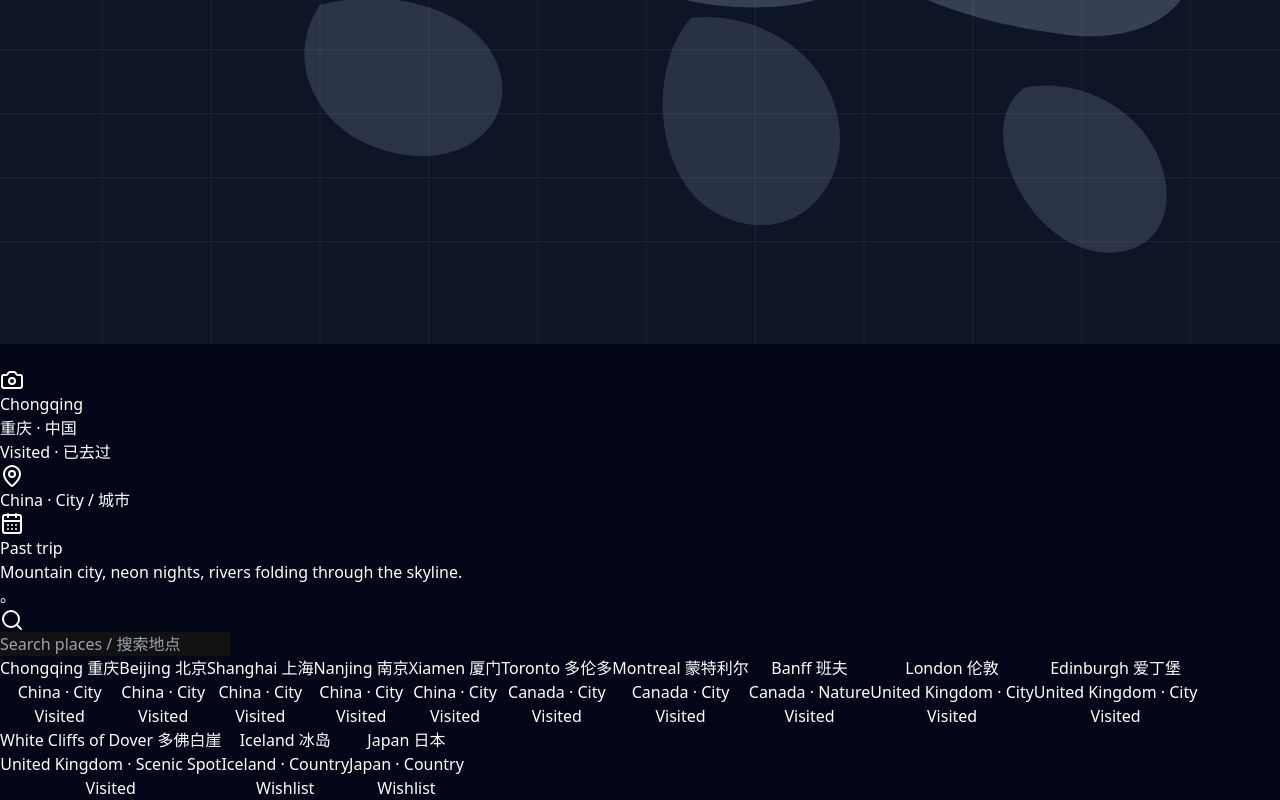
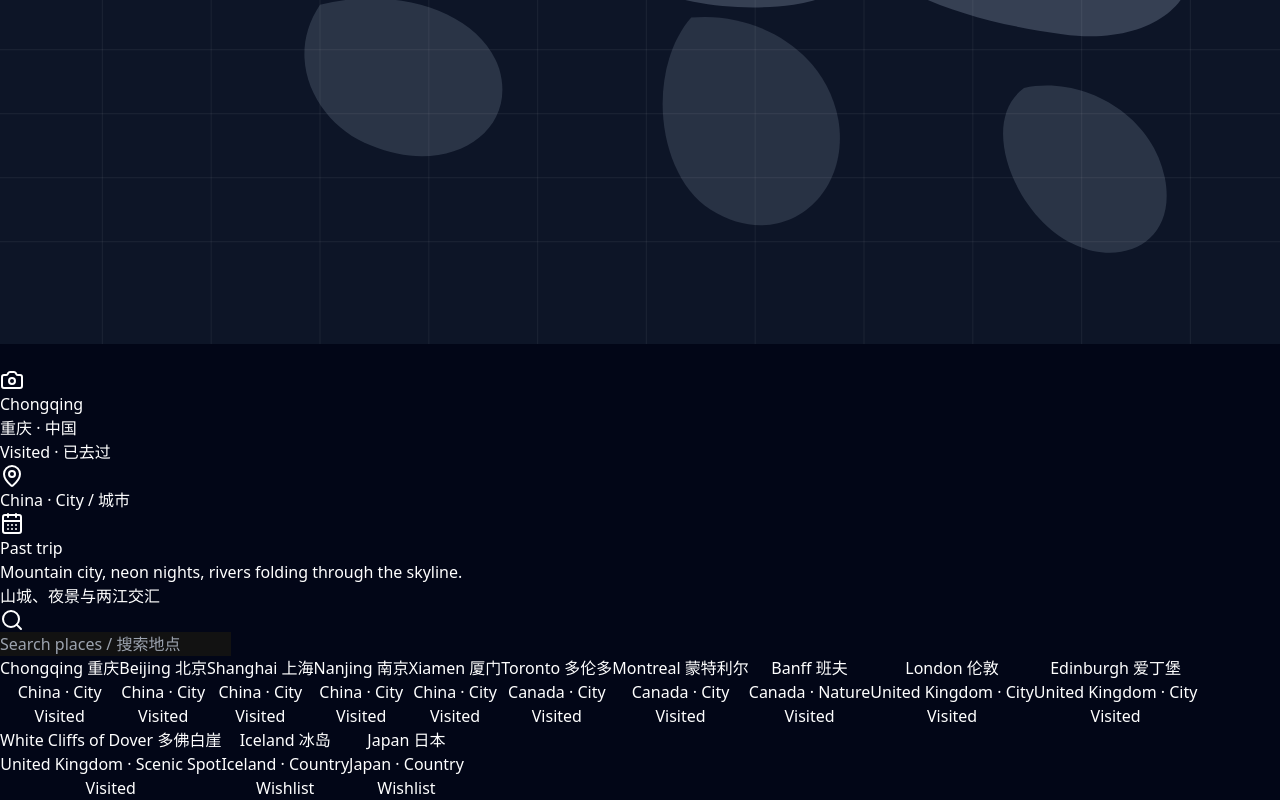
Before and after one commit to ccccchris1234/travel_journal, a React (Vite) app in the folder world-travel-journal-response2/: page / in a window 1280 px wide. Shown: the part 704-1504 px from the top of the page. Built offline with nearby package versions, Linux system fonts and the light colour scheme.

Commit message:
Update places.js

```diff
--- a/world-travel-journal-response2/src/data/places.js
+++ b/world-travel-journal-response2/src/data/places.js
@@ -14,7 +14,7 @@ export const places = [
     lng: 106.551,
     photo: "",
     note: "Mountain city, neon nights, rivers folding through the skyline.",
-    noteZh: "。"
+    noteZh: "山城、夜景与两江交汇"
   },
   {
     id: 2,
```
